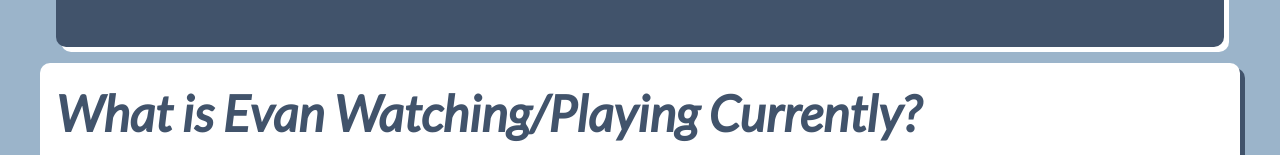
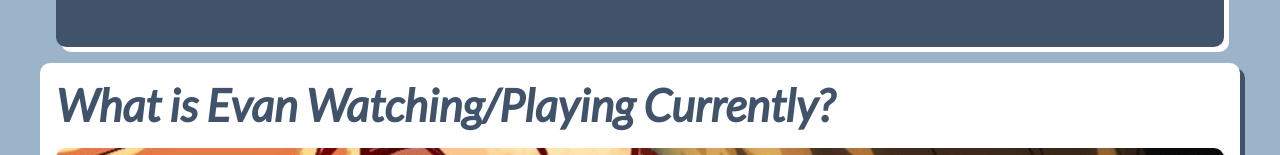
Before and after one commit to sche01950/test-web, a plain HTML site: page index/index.html in a window 1280 px wide. Shown: the part 645-800 px from the top of the page. Drawn offline with Linux system fonts and the light colour scheme.

Commit message:
trying to fix .learn-h2

```diff
--- a/css/main.css
+++ b/css/main.css
@@ -143,8 +143,8 @@ h1 {
     font-style: italic;
     color: #41536b;
     text-align: center;
-    padding: 25px 0 25px 0;
-    font-size: 50px;
+    padding: 20px 0 20px 0;
+    font-size: 45px;
 }
 
 .divider {
```
